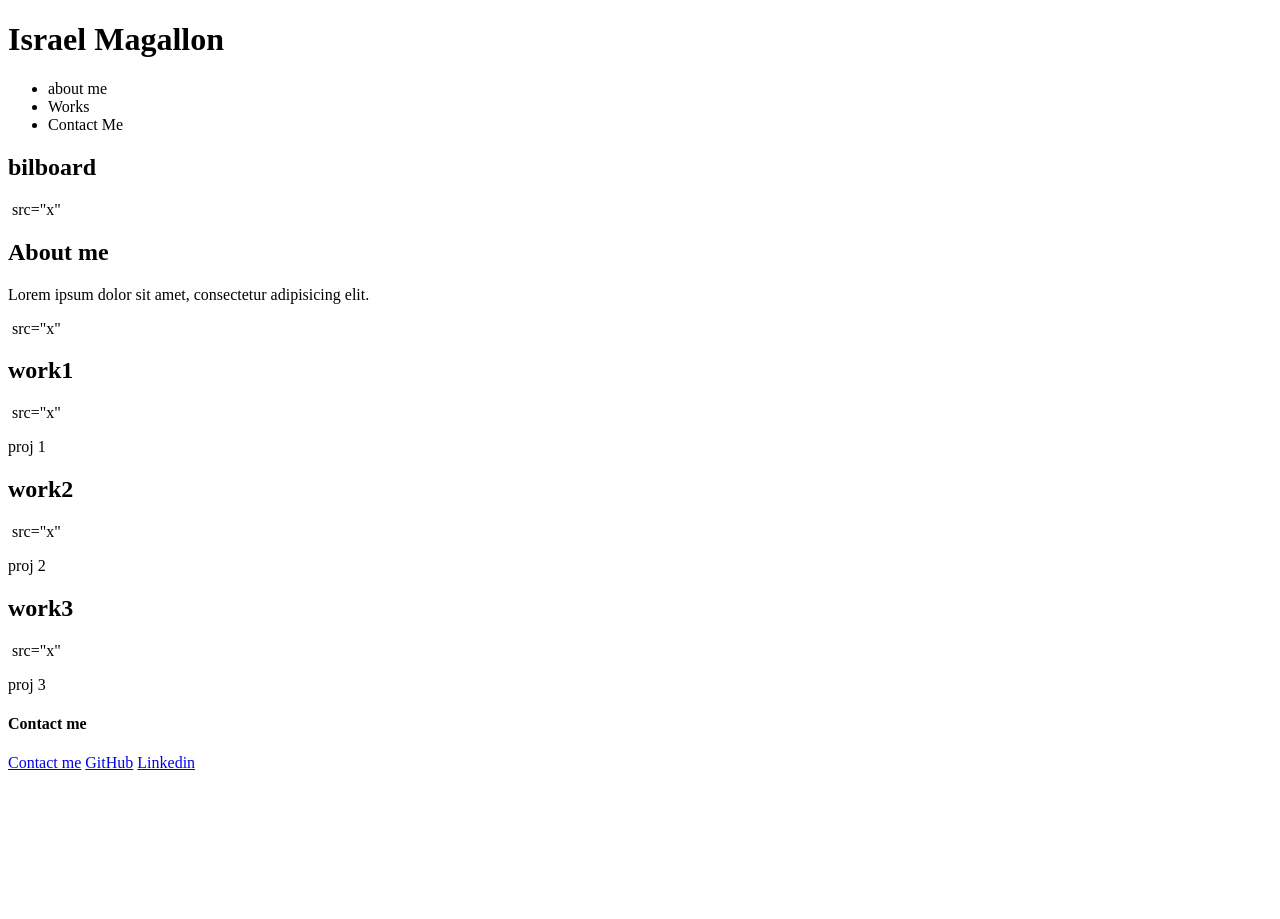
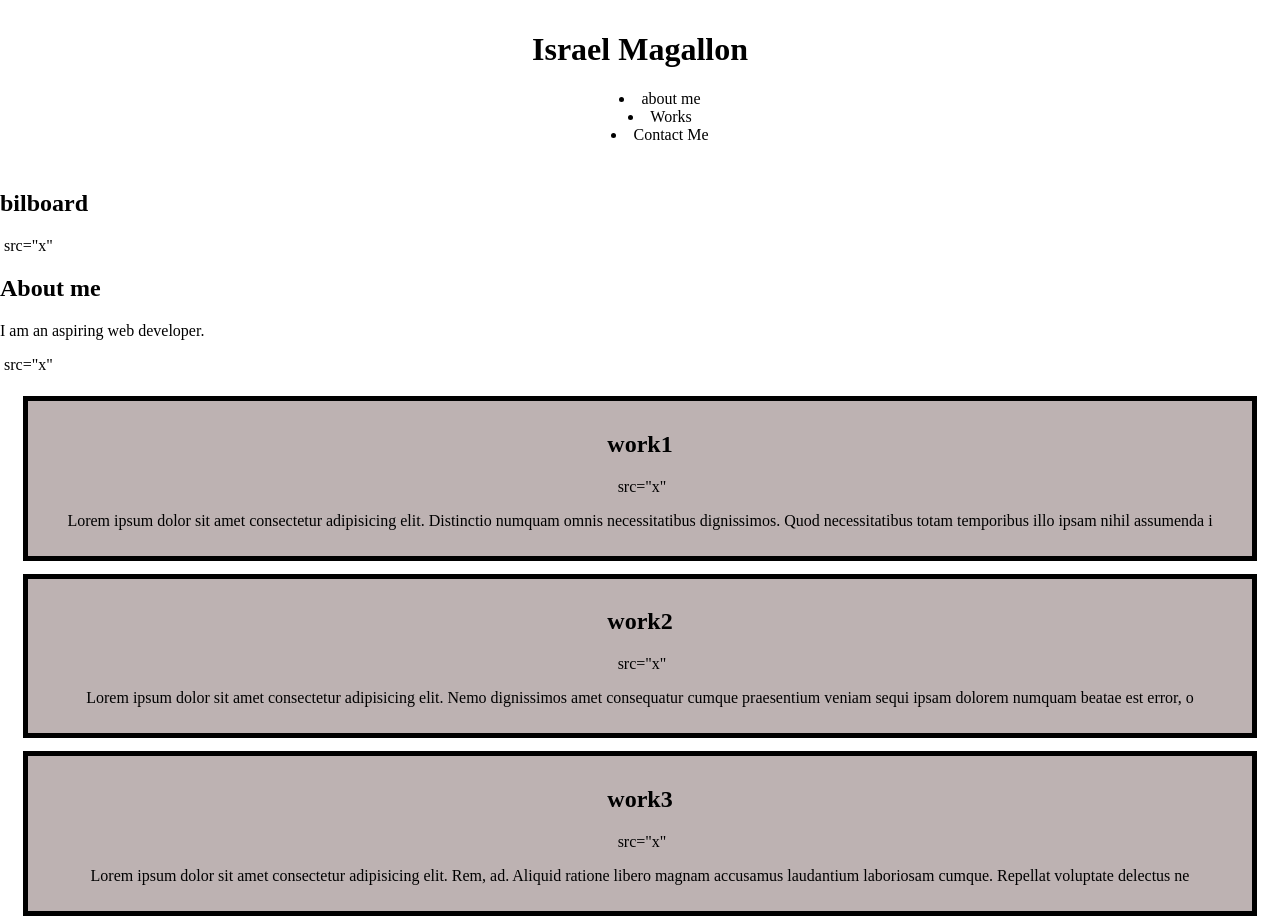
Before and after one commit to imagallon/first_portfolio, a plain HTML site: page index.html in a window 1280 px wide. Shown: the top 919 px of the page. Before the commit the page ends 800 px from the top, so only its background shows below. Drawn offline with Linux system fonts and the light colour scheme.

Commit message:
cleaned html formating and started css

```diff
--- a/assets/style.css
+++ b/assets/style.css
@@ -1,5 +1,58 @@
+:root {
+  --dark: rgb(114, 107, 107);
+  --light:  rgb(189, 178, 178);
+  --backgroundColor: rgb(82, 82, 134);
+  --border: 3px;
+}
 
+* {
+  box-sizing: border-box;
+  }
+header{
+  display:block;
+  position:block;
+  text-align: center;
+  list-style-position: inside;
+  padding: 10px;
+}
 
-head{
-  font-size: larger;
+body {
+  margin: 0;
+  display: flex;
+  flex-direction: column;
+  justify-content: flex-start;
 }
+
+.cardStack {
+  /* text-align: center; */
+  padding: 10px;
+  flex: 1;
+  display: block;
+  flex-wrap: wrap;
+  align-items: flex-start;
+  justify-content: center;
+}
+}
+
+p {
+  display: flex
+
+}
+ul {
+}
+
+.cards {
+  padding: 10px;
+  border-width: 5px;
+  border-style: solid;
+  margin: 1%;
+  text-align: center;
+  background-color: var(--light);
+  font-family: 'Times New Roman', Times, serif;
+  flex-direction: column;
+}
+
+/* @media screen and (max-width: 768px)
+main, nav {
+    flex-direction: column;
+} */
--- a/index.html
+++ b/index.html
@@ -1,5 +1,6 @@
 <!DOCTYPE html>
 <html lang="en-US">
+
 <head>
   <meta charset="UTF-8" />
   <title>Izzy Works</title>
@@ -7,6 +8,7 @@
 </head>
 
 <body>
+
   <header>
     <h1>Israel Magallon</h1>
     <nav>
@@ -18,6 +20,8 @@
     </nav>
   </header>
 
+  <main>
+
     <section>
       <h2>bilboard</h2>
       <img> src="x"
@@ -25,38 +29,46 @@
 
     <section>
       <h2>About me</h2>
-        <p>Lorem ipsum dolor sit amet, consectetur adipisicing elit.</p>
+      <p>I am an aspiring web developer.</p>
       <img> src="x"</img>
     </section>
 
-      <section>
+    <section class="cardStack">
+      <div class="cards">
         <h2>work1</h2>
-        <div>
         <img> src="x"</img>
-          <p>proj 1</p>
+        <p>Lorem ipsum dolor sit amet consectetur adipisicing elit. Distinctio numquam omnis necessitatibus dignissimos.
+          Quod necessitatibus totam temporibus illo ipsam nihil assumenda i</p>
       </div>
 
-        <section>
+      <div class="cards">
         <h2>work2</h2>
-        <div>
         <img> src="x"</img>
-          <p>proj 2</p>
+        <p>Lorem ipsum dolor sit amet consectetur adipisicing elit. Nemo dignissimos amet consequatur cumque praesentium
+          veniam sequi ipsam dolorem numquam beatae est error, o</p>
       </div>
 
-        <section>
+      <div class="cards">
         <h2>work3</h2>
-        <div>
         <img> src="x"</img>
-          <p>proj 3</p>
+        <p>Lorem ipsum dolor sit amet consectetur adipisicing elit. Rem, ad. Aliquid ratione libero magnam accusamus
+          laudantium laboriosam cumque. Repellat voluptate delectus ne</p>
+      </div>
+
+      <div class="cards">
+        <h2>work4</h2>
+        <img> src="x"</img>
+        <p>Lorem ipsum dolor sit amet consectetur adipisicing elit. Rem, ad. Aliquid ratione libero magnam accusamus
+          laudantium laboriosam cumque. Repellat voluptate delectus ne</p>
       </div>
     </section>
+  </main>
 
-    <section>
   <footer>
     <h4>Contact me</h4>
     <a href="s">Contact me</a>
     <a href="s">GitHub</a>
     <a href="s">Linkedin</a>
   </footer>
-    </section>
+
 </body>
```
Lines whose indentation alone changed are shown as unchanged.
